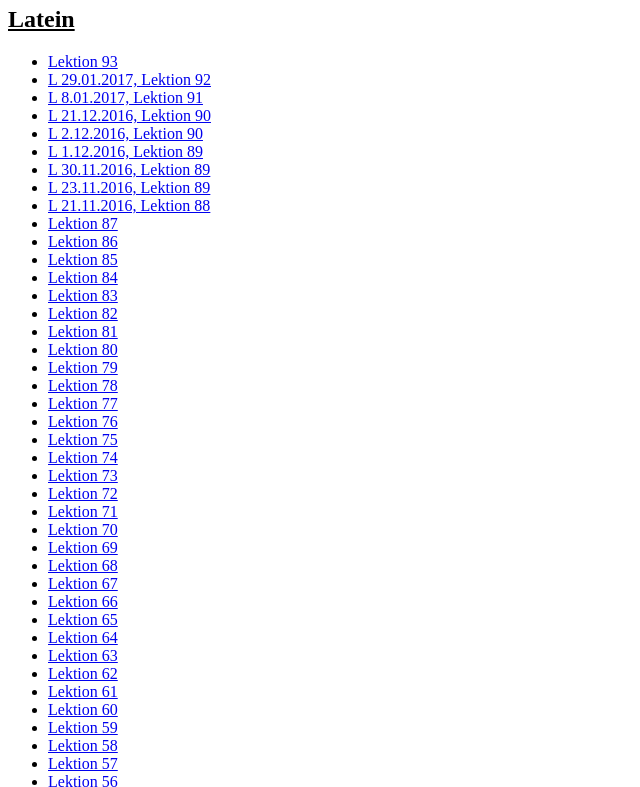
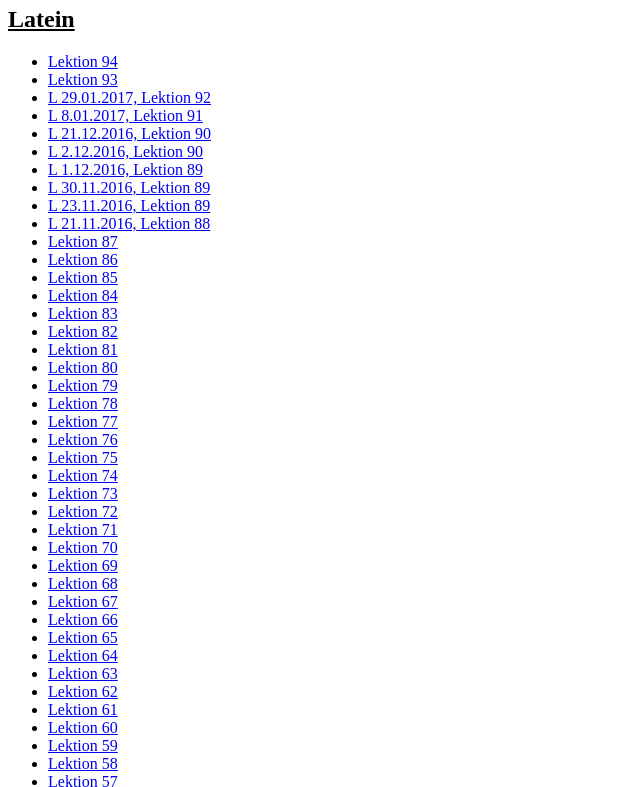
Before and after one commit to PaulSawitzki/webapplications, a plain HTML site: page vokabeln.html in a window 1280 px wide. Shown: the part 60-847 px from the top of the page, without its empty margins (0-640 px from the left). Drawn offline with Linux system fonts and the light colour scheme.

Commit message:
Neue Lateinvokabeln hinzugefügt

```diff
--- /dev/null
+++ b/latein/Latein.94.json
@@ -0,0 +1 @@
+[{"deutsch":"hassen","fremdsprache":"odisse,odi Perfekt"},{"deutsch":"m.Gen/Akk sich erinnern,mit ACI daran denken","fremdsprache":"meminisse,memini Perfekt"},{"deutsch":"opfern","fremdsprache":"immolare,immolo"},{"deutsch":"erforschen","fremdsprache":"explorare,exploro"},{"deutsch":"sich gewöhnen an;Perfekt gewohnt sein","fremdsprache":"conseuscere,conseusco,consuevi,consuetum"},{"deutsch":"Opfer","fremdsprache":"sacrificium"},{"deutsch":"wieder","fremdsprache":"rursus Adverb"},{"deutsch":"Merkmal,Zeichen;Statue","fremdsprache":"signum"},{"deutsch":"erscheinen, sich zeigen","fremdsprache":"apparere,appareo,apparui"},{"deutsch":"brennen","fremdsprache":"ardere,ardeo,arsi"},{"deutsch":"gesamt;Plural alle(zusammen)","fremdsprache":"universus,a,um"},{"deutsch":"anwesend,gegenwärtig","fremdsprache":"praesens,praesentis"},{"deutsch":"es ist wichtig(für jemanden)","fremdsprache":"interest(mit Genitiv)"},{"deutsch":"herausgeben,bekanntmachen","fremdsprache":"edere,edo,edidi,editum"},{"deutsch":"Schläge","fremdsprache":"verbera,verberum n. Plural"},{"deutsch":"beanspruchen,bestrafen;vorgehen gegen","fremdsprache":"vindicare,vindico in m.Akkusativ"},{"deutsch":"gegen","fremdsprache":"adversus mit Akkusativ"},{"deutsch":"dann,später","fremdsprache":"post Adverb"},{"deutsch":"unmittelbar folgen,verfolgen","fremdsprache":"insequi,insequor,insecutus sum"}]
--- a/vokabeln.html
+++ b/vokabeln.html
@@ -10,6 +10,9 @@
   <h1>Vokabeln lernen</h1>
   <h2>Latein</h2>
   <ul>
+        <li>
+        <a href="Latein.html?lektion=latein/Latein.94">Lektion 94</a>
+        </li>
         <li>
         <a href="Latein.html?lektion=latein/Latein.93">Lektion 93</a>
         </li>
```
Also changed, not shown: 1 other file.
